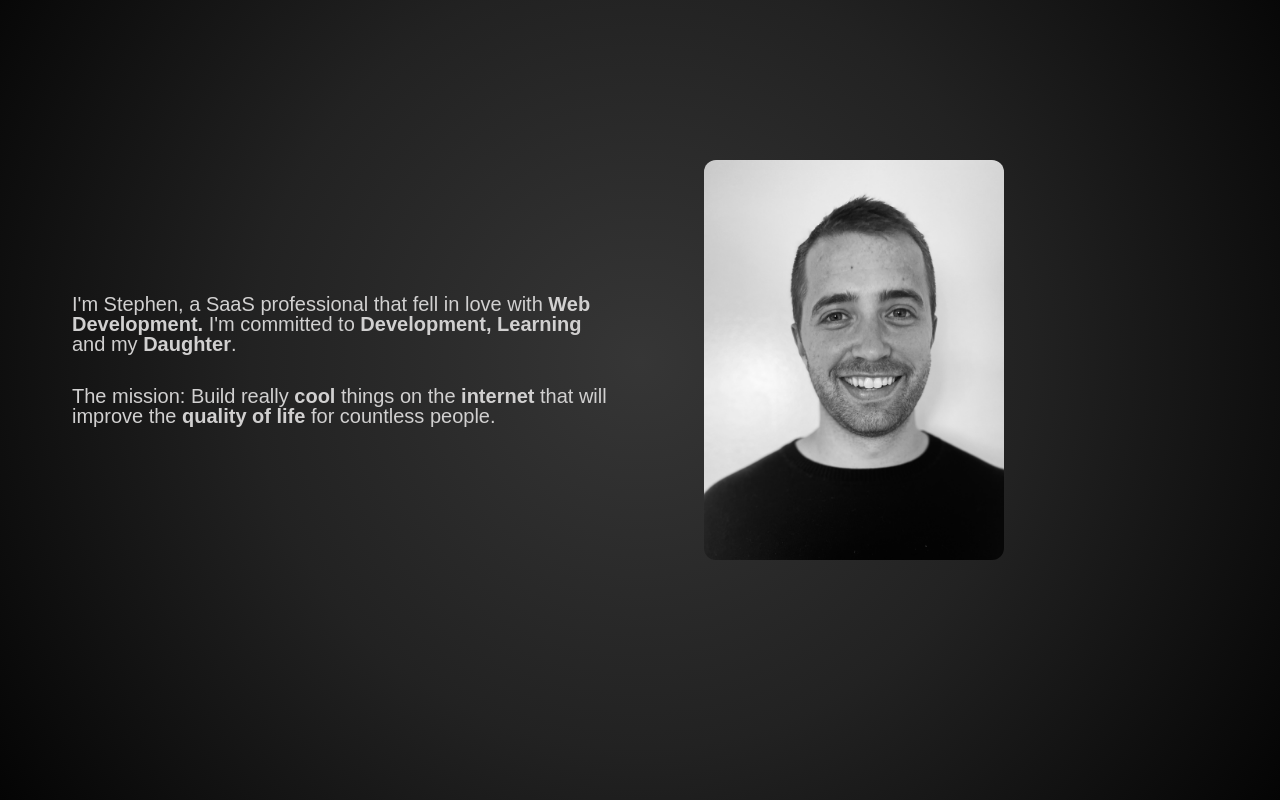
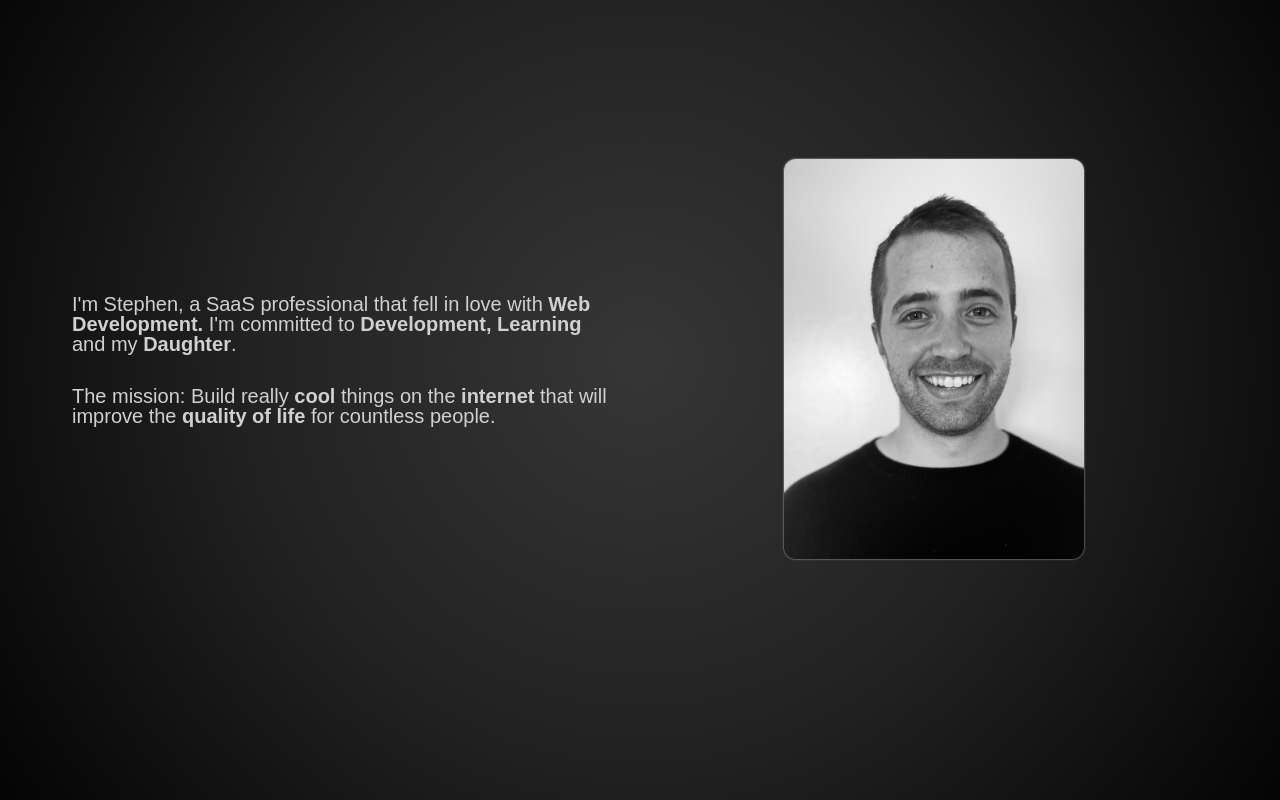
Before and after one commit to sgarner23/sgarner23.github.io, a plain HTML site: page index.html in a window 1280 px wide. Shown: the part 2480-3280 px from the top of the page. Drawn offline with Linux system fonts and the light colour scheme.

Commit message:
picture editing

```diff
--- a/index.css
+++ b/index.css
@@ -281,9 +281,14 @@ background: radial-gradient(circle, rgba(64,64,64,1) 0%, rgba(13,13,13,1) 50%, r
   padding-left: 64px;
 }
 
+.pic-container {
+  padding-left: 80px;
+}
+
 #stephen-pic {
   justify-self: center;
   height: 400px;
+  box-shadow: 0px 0px 2px 0px #DADADA;
   width: auto;
 }
 
--- a/index.html
+++ b/index.html
@@ -93,7 +93,9 @@
        </div>
       </div>
        <div class="right-side">
+         <div class="pic-container">
         <img class="profile-image" src="./assets/IMG_1044.jpg" alt="" id="stephen-pic">
+      </div>
        </div>
      </div>
 
```
